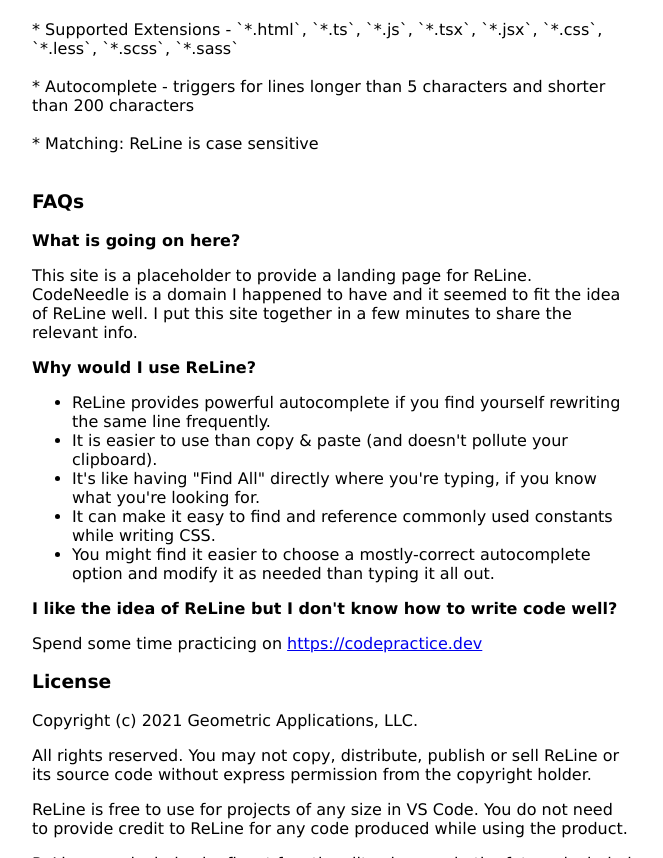
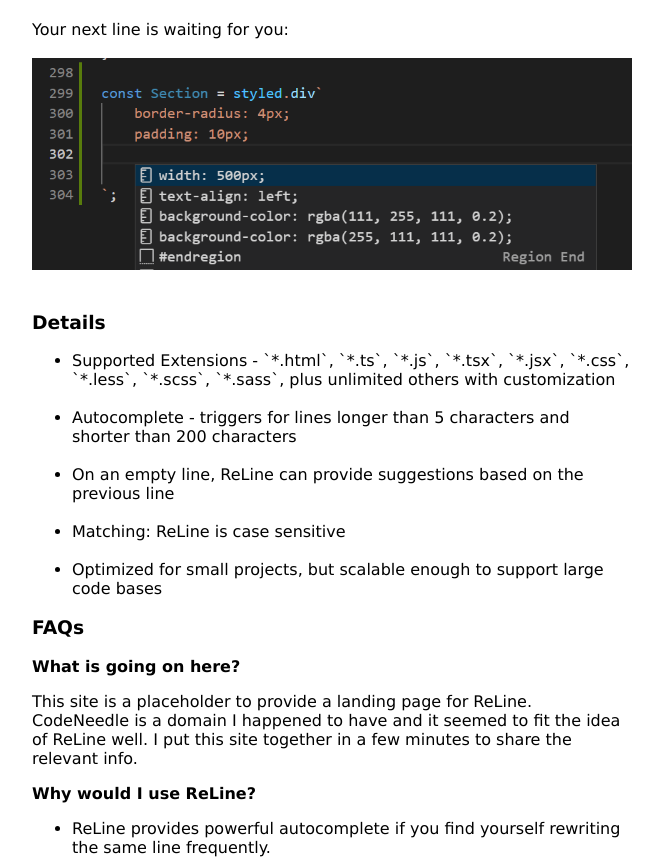
Before and after one commit to mbooth4/codeneedle, a plain HTML site: page index.html in a window 1280 px wide. Shown: the part 1308-2166 px from the top of the page, without its empty margins (308-971 px from the left). Drawn offline with Linux system fonts and the light colour scheme.

Commit message:
Add info about next-line completions

```diff
--- a/index.html
+++ b/index.html
@@ -10,7 +10,7 @@
   <title>Get ReLine for VsCode</title>
   <style type="text/css">
     body {
-      font-family:Verdana, Geneva, Tahoma, sans-serif;
+      font-family: Verdana, Geneva, Tahoma, sans-serif;
     }
   </style>
 </head>
@@ -19,7 +19,8 @@
   <h1>ReLine for VsCode</h1>
 
   <p>
-    Get it on the <a href="https://marketplace.visualstudio.com/items?itemName=geometricapplications.reline">Visual Studio Code Marketplace</a>.
+    Get it on the <a href="https://marketplace.visualstudio.com/items?itemName=geometricapplications.reline">Visual
+      Studio Code Marketplace</a>.
   </p>
 
   ReLine Autocomplete - Full-line Autocomplete for JS and TS
@@ -45,7 +46,7 @@
   <br /><br />
   <img src="images/example1.png" style="max-width: 600px" />
   <br /><br />
-  Quick access to previosly used literals:
+  Quick access to previously used literals:
   <br /><br />
   <img src="images/example4.png" style="max-width: 600px" />
   <br /><br />
@@ -53,19 +54,32 @@
   <br /><br />
   <img src="images/example3.png" style="max-width: 600px" />
   <br /><br />
-  * Supported Extensions - `*.html`, `*.ts`, `*.js`, `*.tsx`, `*.jsx`, `*.css`, `*.less`, `*.scss`, `*.sass`
+  Your next line is waiting for you:
   <br /><br />
-  * Autocomplete - triggers for lines longer than 5 characters and shorter than 200 characters
+  <img src="images/example5.png" style="max-width: 600px" />
   <br /><br />
-  * Matching: ReLine is case sensitive
-  <br /><br />
+
+  <h3>Details</h3>
+  <ul>
+    <li>Supported Extensions - `*.html`, `*.ts`, `*.js`, `*.tsx`, `*.jsx`, `*.css`, `*.less`, `*.scss`, `*.sass`,
+      plus unlimited others with customization</li>
+    <br />
+    <li>Autocomplete - triggers for lines longer than 5 characters and shorter than 200 characters</li>
+    <br />
+    <li>On an empty line, ReLine can provide suggestions based on the previous line</li>
+    <br />
+    <li>Matching: ReLine is case sensitive</li>
+    <br />
+    <li>Optimized for small projects, but scalable enough to support large code bases</li>
+  </ul>
 
   <h3>FAQs</h3>
   <div>
     <b>What is going on here?</b>
     <p>
       This site is a placeholder to provide a landing page for ReLine. CodeNeedle is a domain I happened to have
-      and it seemed to fit the idea of ReLine well. I put this site together in a few minutes to share the relevant info.
+      and it seemed to fit the idea of ReLine well. I put this site together in a few minutes to share the relevant
+      info.
     </p>
   </div>
   <div>
```
Also changed, not shown: images/example5.png (added).
